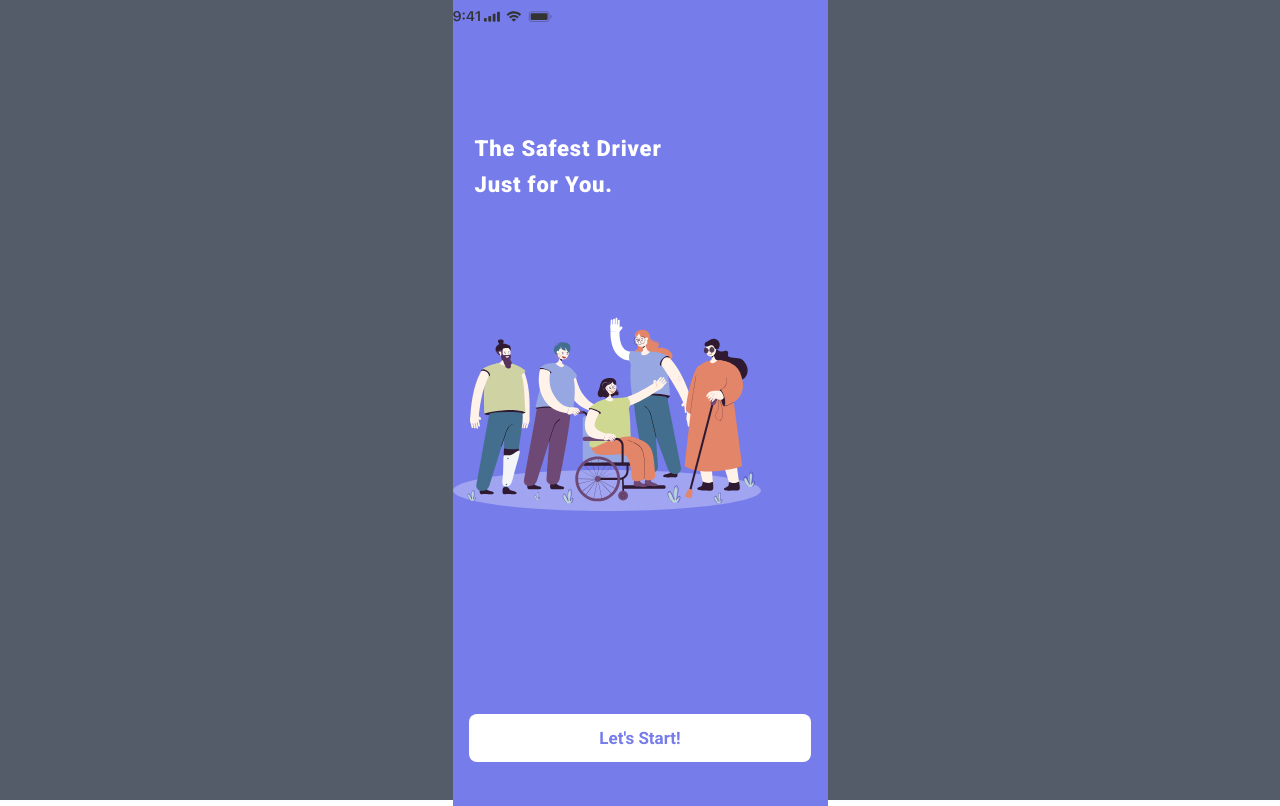
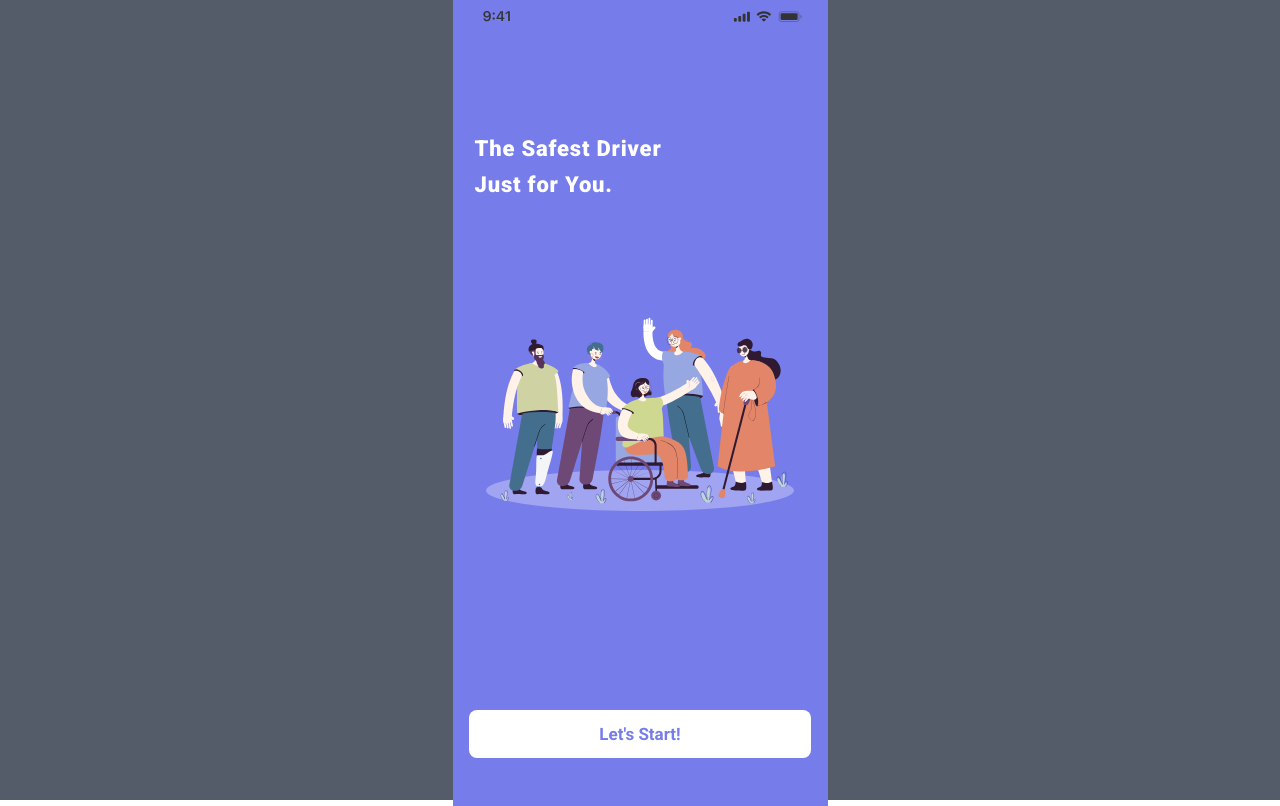
Before and after one commit to JunctionX-Seoul-Caffeine/Calmmuter, a React (Create React App) app: page / in a window 1280 px wide. Built offline with nearby package versions, Linux system fonts and the light colour scheme.

Commit message:
버그 수정

```diff
--- a/src/styles/RatePage.css
+++ b/src/styles/RatePage.css
@@ -27,10 +27,6 @@
   display: flex;
   align-items: center;
   justify-content: center;
-}
-
-svg:first-child {
-  margin: 0px;
 }
 
 .first-profile-wrapper {
--- a/src/styles/Startpage.css
+++ b/src/styles/Startpage.css
@@ -1,7 +1,7 @@
 .start-page-body-info-wrapper {
   height: 100%;
   width: 100%;
-    background-color: #767CEA;
+  background-color: #767cea;
 }
 
 .start-page-main-title {
@@ -12,19 +12,16 @@
   font-weight: 900;
   font-size: 22px;
   line-height: 36px;
-    /* or 112% */
-
   display: flex;
   align-items: center;
   letter-spacing: 0.8px;
-
-    /* White */
-
-    color: #FFFFFF;
+  color: #ffffff;
 }
 
 .start-page-illustrator {
   margin: 114px 0 170px 0;
+  display: flex;
+  justify-content: center;
 }
 
 .start-page-start-button {
@@ -45,12 +42,12 @@
   justify-content: center;
   align-items: center;
 
-    background: #FFFFFF;
+  background: #ffffff;
   border-radius: 8px;
   outline: none;
   border: 0;
 
-    color: #767CEA;
+  color: #767cea;
   font-family: Roboto;
   font-style: normal;
   font-weight: bold;
```
Lines whose indentation alone changed are shown as unchanged.
